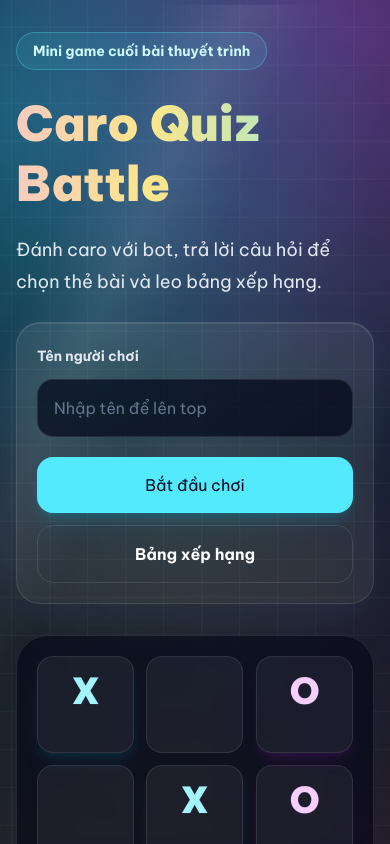
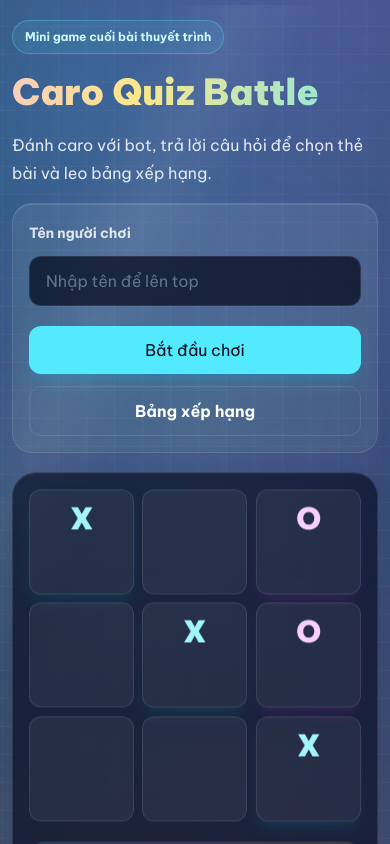
Before and after one commit to Kenfiz123/HCM_PRO, a Next.js app in the folder hcm-ethics/: page /game in a window 390 px wide. Shown: the top 844 px of the page. Built offline with nearby package versions, Linux system fonts and the light colour scheme.

Commit message:
feat: optimize game mobile layout

```diff
--- a/hcm-ethics/src/app/game/page.tsx
+++ b/hcm-ethics/src/app/game/page.tsx
@@ -19,21 +19,21 @@ export default function GameHomePage() {
   }
 
   return (
-    <main className="game-shell game-aurora flex min-h-screen items-center justify-center px-4 py-8">
-      <section className="grid w-full max-w-6xl items-center gap-8 lg:grid-cols-[1.05fr_0.95fr]">
-        <div className="game-home-intro space-y-6">
-          <div className="pulse-badge inline-flex rounded-full border border-cyan-300/30 bg-cyan-300/10 px-4 py-2 text-sm font-bold text-cyan-100 shadow-lg shadow-cyan-500/10">
+    <main className="game-shell game-aurora flex min-h-screen items-center justify-center px-3 py-5 sm:px-4 sm:py-8">
+      <section className="grid w-full max-w-6xl items-center gap-5 sm:gap-8 lg:grid-cols-[1.05fr_0.95fr]">
+        <div className="game-home-intro space-y-4 sm:space-y-6">
+          <div className="pulse-badge inline-flex rounded-full border border-cyan-300/30 bg-cyan-300/10 px-3 py-2 text-xs font-bold text-cyan-100 shadow-lg shadow-cyan-500/10 sm:px-4 sm:text-sm">
             Mini game cuối bài thuyết trình
           </div>
           <div>
-            <h1 className="neon-title text-5xl font-black leading-tight md:text-7xl">Caro Quiz Battle</h1>
-            <p className="mt-5 max-w-2xl text-lg leading-8 text-slate-200">
+            <h1 className="neon-title text-4xl font-black leading-tight sm:text-5xl md:text-7xl">Caro Quiz Battle</h1>
+            <p className="mt-4 max-w-2xl text-base leading-7 text-slate-200 sm:mt-5 sm:text-lg sm:leading-8">
               Đánh caro với bot, trả lời câu hỏi để chọn thẻ bài và leo bảng xếp hạng.
             </p>
           </div>
 
           <form
-            className="game-start-panel max-w-xl rounded-[1.5rem] border border-white/10 bg-white/[0.07] p-5 shadow-2xl shadow-fuchsia-900/20 backdrop-blur"
+            className="game-start-panel max-w-xl rounded-[1.25rem] border border-white/10 bg-white/[0.07] p-4 shadow-2xl shadow-fuchsia-900/20 backdrop-blur sm:rounded-[1.5rem] sm:p-5"
             onSubmit={startGame}
           >
             <label className="text-sm font-bold text-slate-200" htmlFor="player-name">
@@ -41,7 +41,7 @@ export default function GameHomePage() {
             </label>
             <input
               autoComplete="name"
-              className="mt-3 w-full rounded-2xl border border-white/10 bg-slate-950/70 px-4 py-4 text-lg font-bold text-white outline-none transition placeholder:text-slate-500 focus:border-cyan-300 focus:ring-4 focus:ring-cyan-300/15"
+              className="mt-3 w-full rounded-xl border border-white/10 bg-slate-950/70 px-4 py-3 text-base font-bold text-white outline-none transition placeholder:text-slate-500 focus:border-cyan-300 focus:ring-4 focus:ring-cyan-300/15 sm:rounded-2xl sm:py-4 sm:text-lg"
               id="player-name"
               maxLength={28}
               onChange={(event) => setPlayerName(event.target.value)}
@@ -50,13 +50,13 @@ export default function GameHomePage() {
             />
             <div className="mt-5 grid gap-3 sm:grid-cols-[1fr_auto]">
               <button
-                className="energy-button rounded-2xl bg-cyan-300 px-6 py-4 text-base font-black text-slate-950 shadow-lg shadow-cyan-500/20 transition hover:-translate-y-0.5 hover:bg-cyan-200"
+                className="energy-button rounded-xl bg-cyan-300 px-5 py-3 text-base font-black text-slate-950 shadow-lg shadow-cyan-500/20 transition hover:-translate-y-0.5 hover:bg-cyan-200 sm:rounded-2xl sm:px-6 sm:py-4"
                 type="submit"
               >
                 Bắt đầu chơi
               </button>
               <Link
-                className="rounded-2xl border border-white/10 px-6 py-4 text-center font-bold text-white transition hover:-translate-y-0.5 hover:border-fuchsia-300 hover:bg-fuchsia-300/10"
+                className="rounded-xl border border-white/10 px-5 py-3 text-center font-bold text-white transition hover:-translate-y-0.5 hover:border-fuchsia-300 hover:bg-fuchsia-300/10 sm:rounded-2xl sm:px-6 sm:py-4"
                 href="/leaderboard"
               >
                 Bảng xếp hạng
@@ -65,12 +65,12 @@ export default function GameHomePage() {
           </form>
         </div>
 
-        <div className="preview-board float-card rounded-[2rem] border border-white/10 bg-slate-950/60 p-5 shadow-2xl shadow-cyan-900/20 backdrop-blur">
-          <div className="grid grid-cols-3 gap-3">
+        <div className="preview-board float-card rounded-[1.5rem] border border-white/10 bg-slate-950/60 p-4 shadow-2xl shadow-cyan-900/20 backdrop-blur sm:rounded-[2rem] sm:p-5">
+          <div className="grid grid-cols-3 gap-2 sm:gap-3">
             {Array.from({ length: 9 }).map((_, index) => (
               <div
                 className={[
-                  "preview-cell aspect-square rounded-2xl border border-white/10 bg-white/[0.06] text-center text-4xl font-black leading-[1.9]",
+                  "preview-cell aspect-square rounded-xl border border-white/10 bg-white/[0.06] text-center text-3xl font-black leading-[1.9] sm:rounded-2xl sm:text-4xl",
                   index === 0 || index === 4 || index === 8
                     ? "text-cyan-200 shadow-lg shadow-cyan-500/10"
                     : index === 2 || index === 5
--- a/hcm-ethics/src/app/globals.css
+++ b/hcm-ethics/src/app/globals.css
@@ -530,6 +530,59 @@ input {
 
 .target-banner {
   animation: target-float 2.8s ease-in-out infinite, panel-glow 5s ease-in-out infinite;
+}
+
+@media (max-width: 640px) {
+  .game-shell {
+    background-size: 28px 28px;
+  }
+
+  .game-aurora {
+    overflow-x: hidden;
+  }
+
+  .game-aurora::before {
+    opacity: 0.82;
+  }
+
+  .play-board-panel,
+  .game-panel,
+  .preview-board,
+  .game-start-panel {
+    animation-duration: 0.45s, 8s;
+  }
+
+  .board-wrap {
+    perspective: none;
+  }
+
+  .game-board::after {
+    display: none;
+  }
+
+  .board-cell {
+    touch-action: manipulation;
+  }
+
+  .board-cell:not(:empty)::after {
+    inset: 8%;
+    filter: blur(9px);
+    opacity: 0.18;
+  }
+
+  .frost-overlay {
+    padding: 1rem;
+    font-size: 0.9rem;
+    line-height: 1.35;
+  }
+
+  .mobile-stat {
+    min-width: 0;
+  }
+
+  .target-banner {
+    animation: panel-glow 5s ease-in-out infinite;
+  }
 }
 
 .neon-title {
--- a/hcm-ethics/src/components/GameBoard.tsx
+++ b/hcm-ethics/src/components/GameBoard.tsx
@@ -28,9 +28,9 @@ export default function GameBoard({
   onCellClick,
 }: GameBoardProps) {
   return (
-    <div className="board-wrap relative mx-auto w-full max-w-[min(94vw,760px)]">
+    <div className="board-wrap relative mx-auto w-full max-w-[min(100%,calc(100svw-0.75rem),760px)]">
       <div
-        className="game-board grid w-full gap-0.5 rounded-[1.5rem] border border-white/15 bg-slate-950/70 p-2 shadow-2xl shadow-fuchsia-900/20 backdrop-blur"
+        className="game-board grid w-full gap-px rounded-[1rem] border border-white/15 bg-slate-950/70 p-1 shadow-2xl shadow-fuchsia-900/20 backdrop-blur sm:gap-0.5 sm:rounded-[1.5rem] sm:p-2"
         style={{ gridTemplateColumns: `repeat(${board.length}, minmax(0, 1fr))` }}
       >
         {board.map((row, rowIndex) =>
@@ -43,7 +43,7 @@ export default function GameBoard({
               <button
                 aria-label={`Ô ${rowIndex + 1}-${colIndex + 1}`}
                 className={[
-                  "board-cell aspect-square rounded-md border text-[clamp(0.78rem,3.2vw,1.7rem)] font-black leading-none transition duration-200",
+                  "board-cell aspect-square min-w-0 rounded-[0.28rem] border text-[clamp(0.62rem,4.5vw,1.7rem)] font-black leading-none transition duration-200 sm:rounded-md sm:text-[clamp(0.78rem,3.2vw,1.7rem)]",
                   "focus:outline-none focus:ring-2 focus:ring-cyan-300",
                   cell === "X"
                     ? "border-cyan-300/60 bg-cyan-400/15 text-cyan-200 shadow-lg shadow-cyan-500/20"
```
Also changed, not shown: hcm-ethics/src/app/play/page.tsx (+45 -20 lines), hcm-ethics/src/components/Leaderboard.tsx (+8 -8 lines), hcm-ethics/src/components/QuizModal.tsx (+10 -10 lines).
